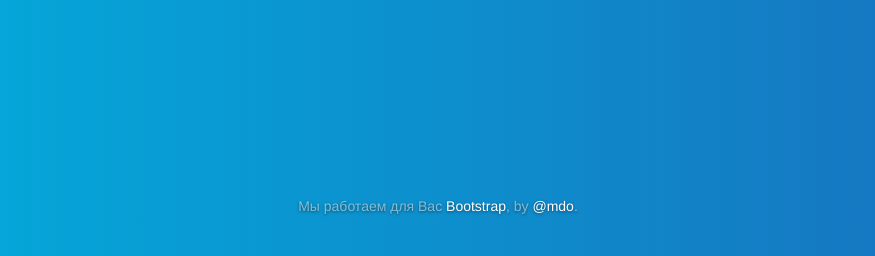
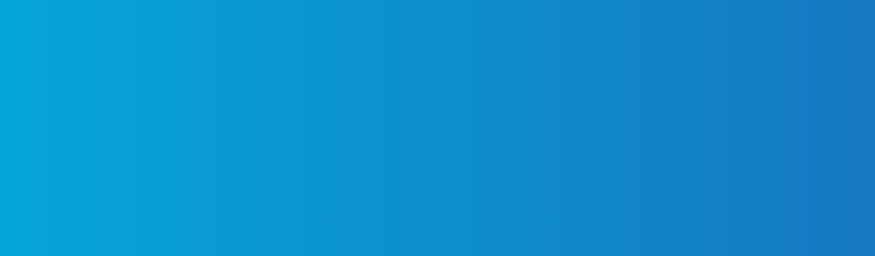
Before and after one commit to asorokoumov/compare, a Django app: template diapers/templates/diapers/index.html in a window 1280 px wide. Shown: the part 544-800 px from the top of the page, without its empty margins (202-1077 px from the left). Run offline with Django 3.2, Linux system fonts and the light colour scheme; the template is opened without the code that fills it, so the values that code supplies are empty; some libraries are stand-ins or nearby versions.

Commit message:
Remove footer text

```diff
--- a/diapers/templates/diapers/index.html
+++ b/diapers/templates/diapers/index.html
@@ -105,7 +105,7 @@
           </div>
           <div class="mastfoot">
             <div class="inner">
-              <p>Мы работаем для Вас <a href="http://getbootstrap.com">Bootstrap</a>, by <a href="https://twitter.com/mdo">@mdo</a>.</p>
+             <!-- <p></p> -->
             </div>
           </div>
 
```
